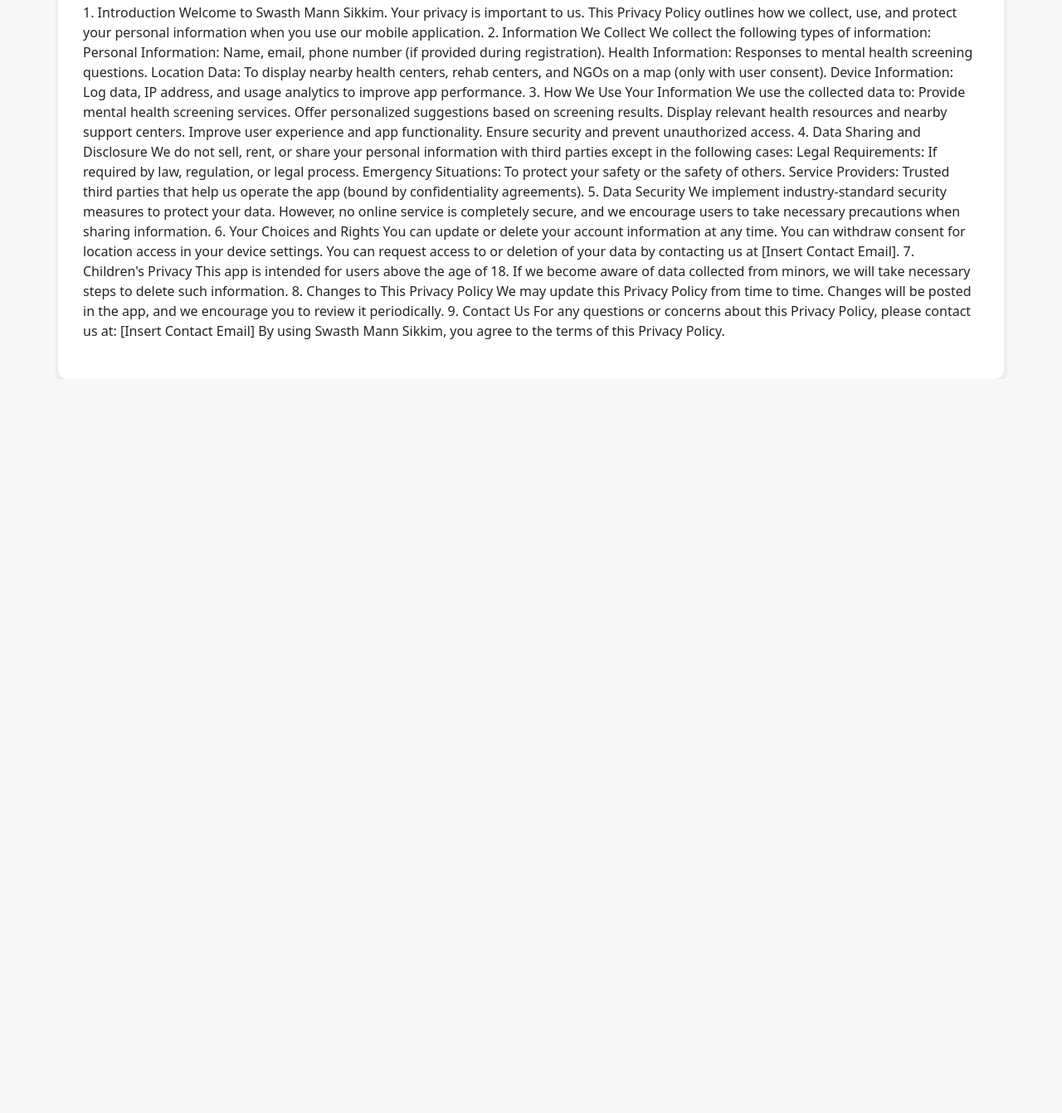
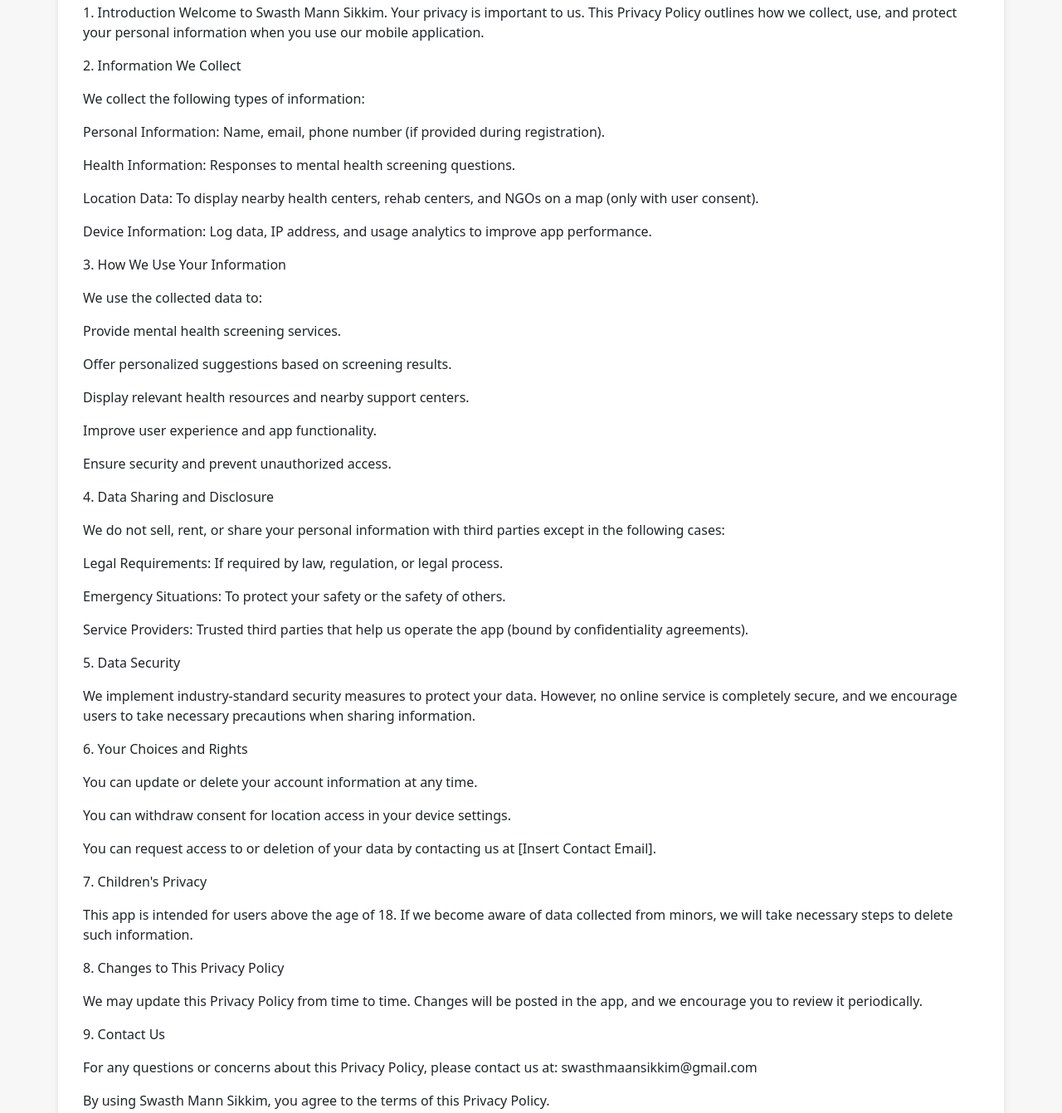
Before and after one commit to ayush7431849188/swasth-privacy-policy, a plain HTML site: page index.html in a window 1280 px wide. Shown: the part 391-1733 px from the top of the page at 83% size. Before the commit the page ends 848 px from the top, so only its background shows below. Drawn offline with nearby package versions, Linux system fonts and the light colour scheme.

Commit message:
Update index.html

```diff
--- a/index.html
+++ b/index.html
@@ -50,61 +50,92 @@
          <p>
              1. Introduction
              Welcome to Swasth Mann Sikkim. Your privacy is important to us. This Privacy Policy outlines how we collect, use, and protect your personal information when you use our mobile application.
-
-             2. Information We Collect
+</p>
+        <p>
+             2. Information We Collect</p>
+        <p>
              We collect the following types of information:
-
+</p>
+        <p>
              Personal Information: Name, email, phone number (if provided during registration).
-
+</p>
+        <p>
              Health Information: Responses to mental health screening questions.
-
+</p>
+        <p>
              Location Data: To display nearby health centers, rehab centers, and NGOs on a map (only with user consent).
-
+</p>
+        <p>
              Device Information: Log data, IP address, and usage analytics to improve app performance.
-
-             3. How We Use Your Information
+</p>
+        <p>
+             3. How We Use Your Information</p>
+        <p>
              We use the collected data to:
-
+</p>
+        <p>
              Provide mental health screening services.
-
+</p>
+        <p>
              Offer personalized suggestions based on screening results.
-
+</p>
+        <p>
              Display relevant health resources and nearby support centers.
-
+</p>
+        <p>
              Improve user experience and app functionality.
-
+</p>
+        <p>
              Ensure security and prevent unauthorized access.
-
-             4. Data Sharing and Disclosure
+</p>
+        <p>
+             4. Data Sharing and Disclosure</p>
+        <p>
              We do not sell, rent, or share your personal information with third parties except in the following cases:
-
+</p>
+        <p>
              Legal Requirements: If required by law, regulation, or legal process.
-
+</p>
+        <p>
              Emergency Situations: To protect your safety or the safety of others.
-
+</p>
+        <p>
              Service Providers: Trusted third parties that help us operate the app (bound by confidentiality agreements).
-
-             5. Data Security
+</p>
+        <p>
+             5. Data Security</p>
+        <p>
              We implement industry-standard security measures to protect your data. However, no online service is completely secure, and we encourage users to take necessary precautions when sharing information.
-
-             6. Your Choices and Rights
+</p>
+        <p>
+             6. Your Choices and Rights</p>
+        <p>
 
              You can update or delete your account information at any time.
-
+</p>
+        <p>
              You can withdraw consent for location access in your device settings.
-
+</p>
+        <p>
              You can request access to or deletion of your data by contacting us at [Insert Contact Email].
-
-             7. Children's Privacy
+</p>
+        <p>
+             7. Children's Privacy</p>
+        <p>
              This app is intended for users above the age of 18. If we become aware of data collected from minors, we will take necessary steps to delete such information.
-
-             8. Changes to This Privacy Policy
+</p>
+        <p>
+             8. Changes to This Privacy Policy</p>
+        <p>
              We may update this Privacy Policy from time to time. Changes will be posted in the app, and we encourage you to review it periodically.
-
-             9. Contact Us
+</p>
+        <p>
+             9. Contact Us</p>
+        <p>
              For any questions or concerns about this Privacy Policy, please contact us at:
-             [Insert Contact Email]
-
+             swasthmaansikkim@gmail.com
+</p>
+        <p>
              By using Swasth Mann Sikkim, you agree to the terms of this Privacy Policy.
          </p>
         <!--<ul>
```
